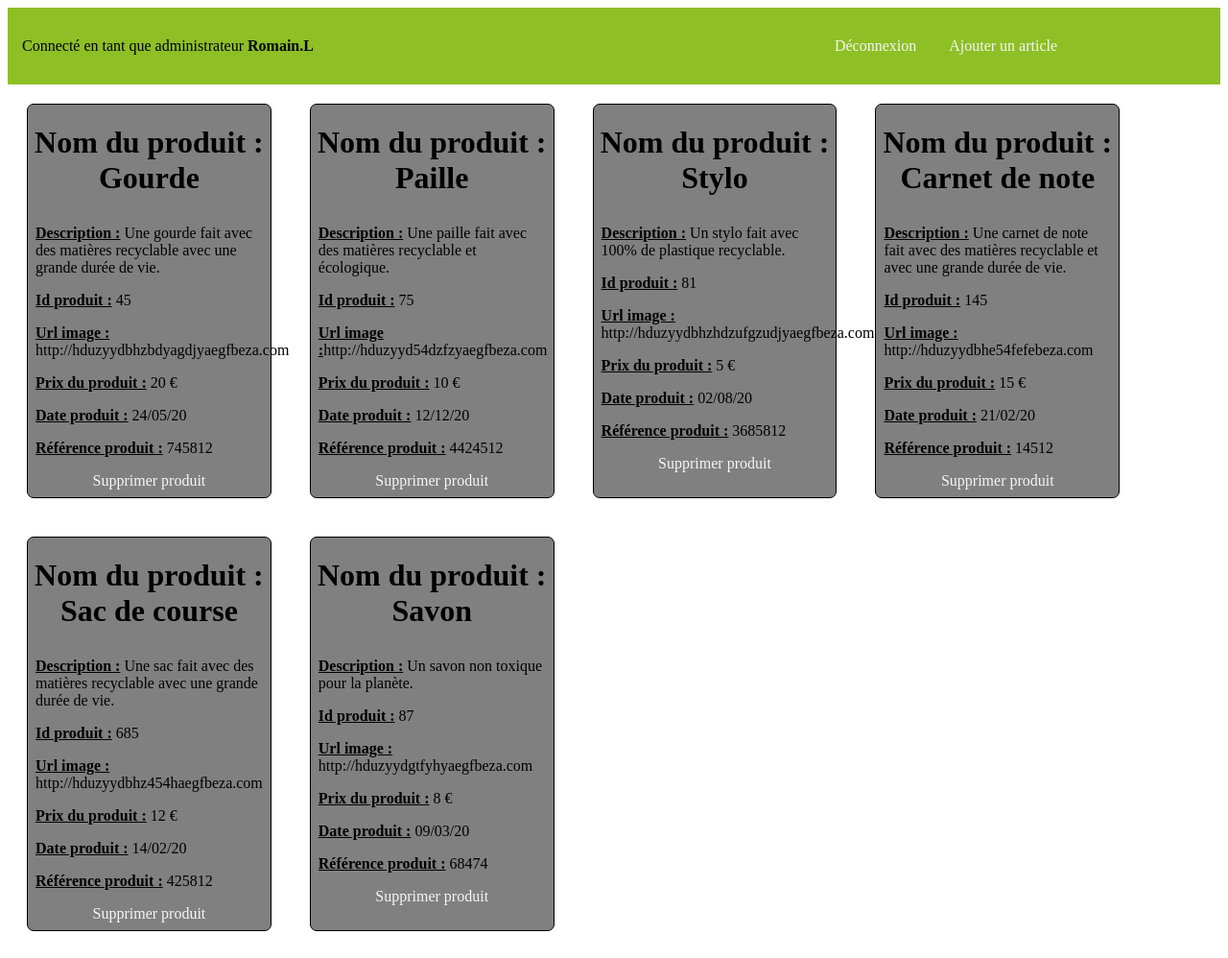
After one commit to CanberraMenthonnex/ProjetEve-EcoCommerce, a PHP site: template views/productBack.php in a window 1280 px wide. The commit adds this page. Shown: the whole page at 96% size. Run offline with PHP 8.4, Linux system fonts and the light colour scheme; the template is opened without the code that fills it, so the values that code supplies are empty; some libraries are stand-ins or nearby versions.

Commit message:
Add page display article

```diff
--- a/public/style.css
+++ b/public/style.css
@@ -302,3 +302,91 @@ padding-bottom: 5px;
 /********************</FORM>*********************/
 /********************</Body>*********************/
 /********************</PAGE CREATION D ARTICLE>*********************/
+
+
+
+
+
+
+
+
+
+
+
+
+
+
+
+
+
+
+
+
+
+
+
+
+
+
+
+
+
+
+
+/********************<PAGE AFFICHAGE ARTICLE>*********************/
+#headerAfficheArticle{
+    display: flex;
+    flex-direction: row;
+    align-items: center;
+    justify-content: space-between;
+    height: 80px;
+    background-color: #8ebf25;
+}
+
+#headerAfficheArticle span{
+    margin: 15px;
+    position: relative;
+    left: 0;
+}
+
+#headerAfficheArticle a{
+    text-decoration: none;
+    margin: 15px;
+    color: whitesmoke;
+}
+
+.product{
+    background-color: grey;
+    border-radius: 7px;
+    border: 1px solid black;
+    width: 20%;
+    margin: 20px;
+    display: flex;
+    flex-direction: column;
+}
+
+.product h1{
+    text-align: center;
+}
+
+.product a{
+    text-align: center;
+    margin: 8px;
+    text-decoration: none;
+    color: whitesmoke;
+}
+
+.product span{
+    margin: 8px;
+}
+
+.product span b{
+    text-decoration: underline;
+}
+
+#products{
+    display: flex;
+    flex-direction: row;
+    flex-wrap: wrap;
+}
+/********************</PAGE AFFICHAGE ARTICLE>*********************/
--- /dev/null
+++ b/views/productBack.php
@@ -0,0 +1,87 @@
+<!DOCTYPE html>
+<html lang="en">
+<head>
+    <meta charset="UTF-8">
+    <title>ProductBack</title>
+    <link rel="stylesheet" href="style.css">
+    <script src="https://kit.fontawesome.com/97b40379bf.js" crossorigin="anonymous"></script>
+</head>
+<body>
+<script>
+    function supprArticle(e){
+        var suppression = e.parentNode;
+        suppression.style.display = "none";
+        console.log("ss")
+    }
+</script>
+    <header id="headerAfficheArticle">
+        <span>Connecté en tant que administrateur <b>Romain.L</b></span>
+        <div>
+            <a href="#">Déconnexion</a>
+            <a href="#" id="ajoutArticle">Ajouter un article</a>
+        </div>
+    </header>
+    <div id="products">
+        <div class="product">
+            <h1 class="nameProduct"><b>Nom du produit :</b> Gourde</h1>
+            <span class="descriptionProduct"><b>Description :</b> Une gourde fait avec des matières recyclable avec une grande durée de vie.</span>
+            <span class="idProduct"><b>Id produit :</b> 45</span>
+            <span class="urlImageProduct"><b>Url image :</b> http://hduzyydbhzbdyagdjyaegfbeza.com</span>
+            <span class="priceprduct"><b>Prix du produit :</b> 20 €</span>
+            <span class="dateProduct"><b>Date produit :</b> 24/05/20</span>
+            <span class="referenceProduct"><b>Référence produit :</b> 745812</span>
+            <a href="#" onclick="supprArticle(this)">Supprimer produit</a>
+        </div>
+        <div class="product">
+            <h1 class="nameProduct"><b>Nom du produit :</b> Paille</h1>
+            <span class="descriptionProduct"><b>Description :</b> Une paille fait avec des matières recyclable et écologique.</span>
+            <span class="idProduct"><b>Id produit :</b> 75</span>
+            <span class="urlImageProduct"><b>Url image :</b>http://hduzyyd54dzfzyaegfbeza.com</span>
+            <span class="priceprduct"><b>Prix du produit :</b> 10 €</span>
+            <span class="dateProduct"><b>Date produit :</b> 12/12/20</span>
+            <span class="referenceProduct"><b>Référence produit :</b> 4424512</span>
+            <a href="#" onclick="supprArticle(this)">Supprimer produit</a>
+        </div>
+        <div class="product">
+            <h1 class="nameProduct"><b>Nom du produit :</b> Stylo</h1>
+            <span class="descriptionProduct"><b>Description :</b> Un stylo fait avec 100% de plastique recyclable.</span>
+            <span class="idProduct"><b>Id produit :</b> 81</span>
+            <span class="urlImageProduct"><b>Url image :</b> http://hduzyydbhzhdzufgzudjyaegfbeza.com</span>
+            <span class="priceprduct"><b>Prix du produit :</b> 5 €</span>
+            <span class="dateProduct"><b>Date produit :</b> 02/08/20</span>
+            <span class="referenceProduct"><b>Référence produit :</b> 3685812</span>
+            <a href="#" onclick="supprArticle(this)">Supprimer produit</a>
+        </div>
+        <div class="product">
+            <h1 class="nameProduct"><b>Nom du produit :</b> Carnet de note</h1>
+            <span class="descriptionProduct"><b>Description :</b> Une carnet de note fait avec des matières recyclable et avec une grande durée de vie.</span>
+            <span class="idProduct"><b>Id produit :</b> 145</span>
+            <span class="urlImageProduct"><b>Url image :</b> http://hduzyydbhe54fefebeza.com</span>
+            <span class="priceprduct"><b>Prix du produit :</b> 15 €</span>
+            <span class="dateProduct"><b>Date produit :</b> 21/02/20</span>
+            <span class="referenceProduct"><b>Référence produit :</b> 14512</span>
+            <a href="#" onclick="supprArticle(this)">Supprimer produit</a>
+        </div>
+        <div class="product">
+            <h1 class="nameProduct"><b>Nom du produit :</b> Sac de course</h1>
+            <span class="descriptionProduct"><b>Description :</b> Une sac fait avec des matières recyclable avec une grande durée de vie.</span>
+            <span class="idProduct"><b>Id produit :</b> 685</span>
+            <span class="urlImageProduct"><b>Url image :</b> http://hduzyydbhz454haegfbeza.com</span>
+            <span class="priceprduct"><b>Prix du produit :</b> 12 €</span>
+            <span class="dateProduct"><b>Date produit :</b> 14/02/20</span>
+            <span class="referenceProduct"><b>Référence produit :</b> 425812</span>
+            <a href="#" onclick="supprArticle(this)">Supprimer produit</a>
+        </div>
+        <div class="product">
+            <h1 class="nameProduct"><b>Nom du produit :</b> Savon</h1>
+            <span class="descriptionProduct"><b>Description :</b> Un savon non toxique pour la planète.</span>
+            <span class="idProduct"><b>Id produit :</b> 87</span>
+            <span class="urlImageProduct"><b>Url image :</b> http://hduzyydgtfyhyaegfbeza.com</span>
+            <span class="priceprduct"><b>Prix du produit :</b> 8 €</span>
+            <span class="dateProduct"><b>Date produit :</b> 09/03/20</span>
+            <span class="referenceProduct"><b>Référence produit :</b> 68474</span>
+            <a href="#" onclick="supprArticle(this)">Supprimer produit</a>
+        </div>
+    </div>
+</body>
+</html>
```
